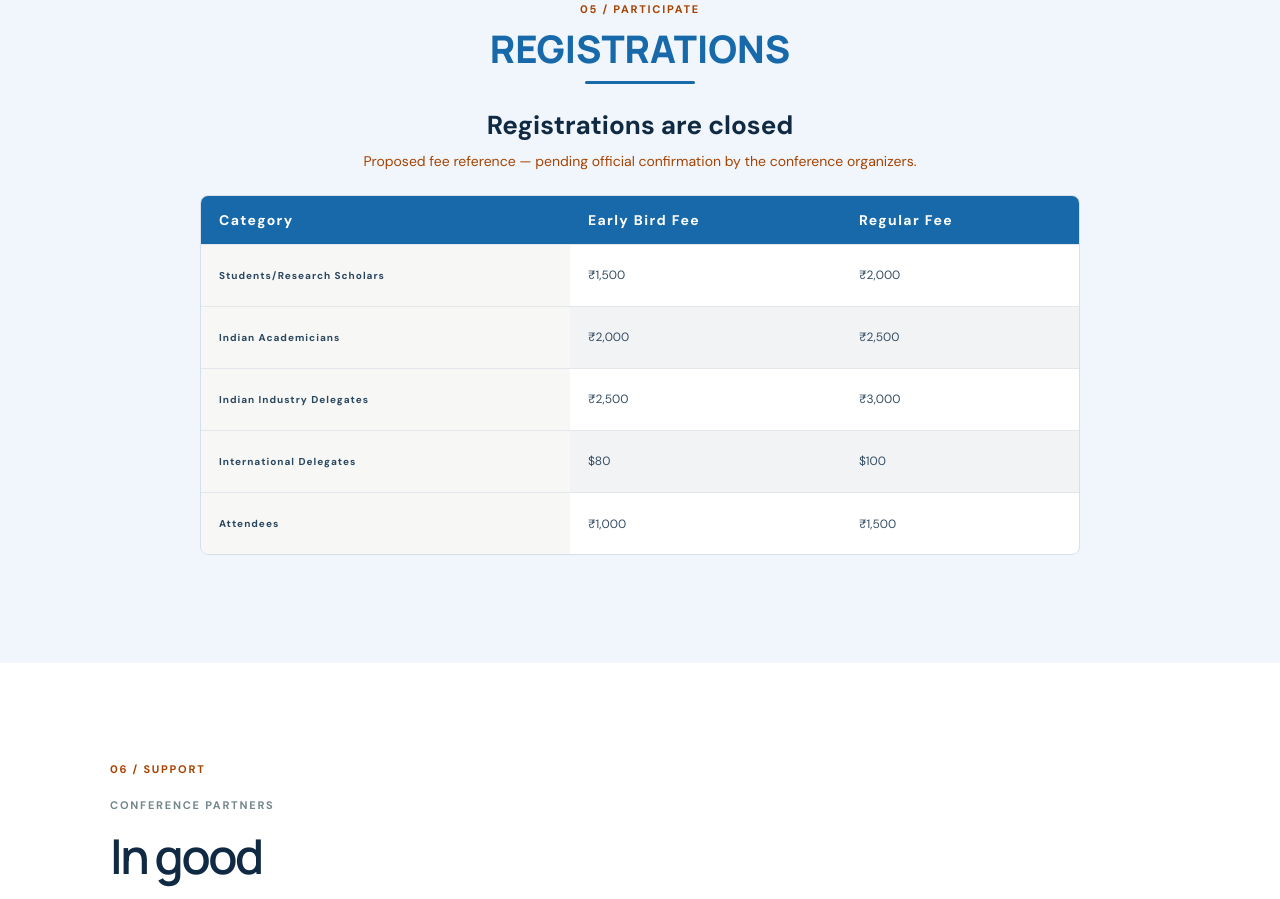
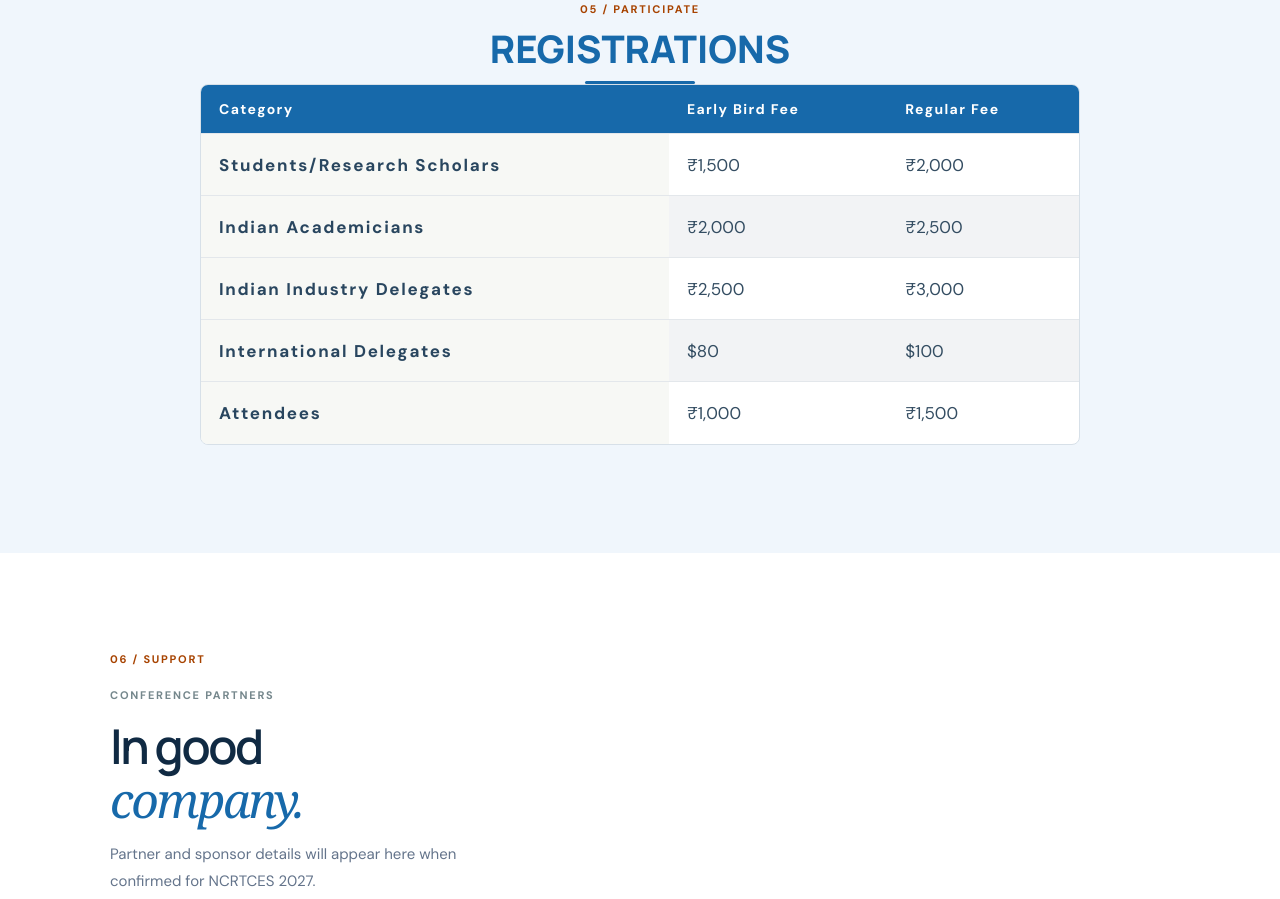
Before and after one commit to shreyvirmani/NRCTCES2027, a React (Vite) app: page / in a window 1280 px wide. Shown: the part 5620-6519 px from the top of the page. Built offline with nearby package versions, Linux system fonts and the light colour scheme.

Commit message:
Simplify registrations table presentation

```diff
--- a/src/styles.css
+++ b/src/styles.css
@@ -528,6 +528,8 @@
 .registration-fees tbody tr:hover { background: #e7f1fa; }
 .registration-fees tbody th { color: #29465f; font-weight: 650; }
 .registration-fees tbody td { color: #344d62; font-variant-numeric: tabular-nums; }
+.registration-fees tbody th,
+.registration-fees tbody td { font-size: 17px; }
 .acknowledgements-page { min-height: calc(100svh - 190px); padding: clamp(70px, 10vw, 130px) 22px; display: grid; place-items: start center; background: radial-gradient(ellipse at 12% 0%, #f47b2012, transparent 42%), #f0f6fc; }
 .acknowledgements-content { width: min(100%, 850px); padding: clamp(26px, 5vw, 54px); border: 1px solid #d8e3ec; border-radius: 8px; background: #fff; box-shadow: 0 12px 34px #102a4310; }
 .acknowledgements-content h1 { margin: 12px 0 16px; color: #1769aa; font: 800 clamp(30px, 4vw, 42px)/1.2 Manrope, sans-serif; }
@@ -540,6 +542,7 @@
   .committee-members ul { grid-template-columns: minmax(0, 1fr); }
   .registration-fees { min-width: 600px; }
   .registration-fees th, .registration-fees td { padding: 13px 14px; }
+  .registration-fees tbody th, .registration-fees tbody td { font-size: 15px; }
   .acknowledgements-page { min-height: calc(100svh - 150px); padding: 42px 18px; }
   .acknowledgements-content p { line-height: 1.75; }
 }
```
Also changed, not shown: src/site.jsx (+1 -1 lines).
